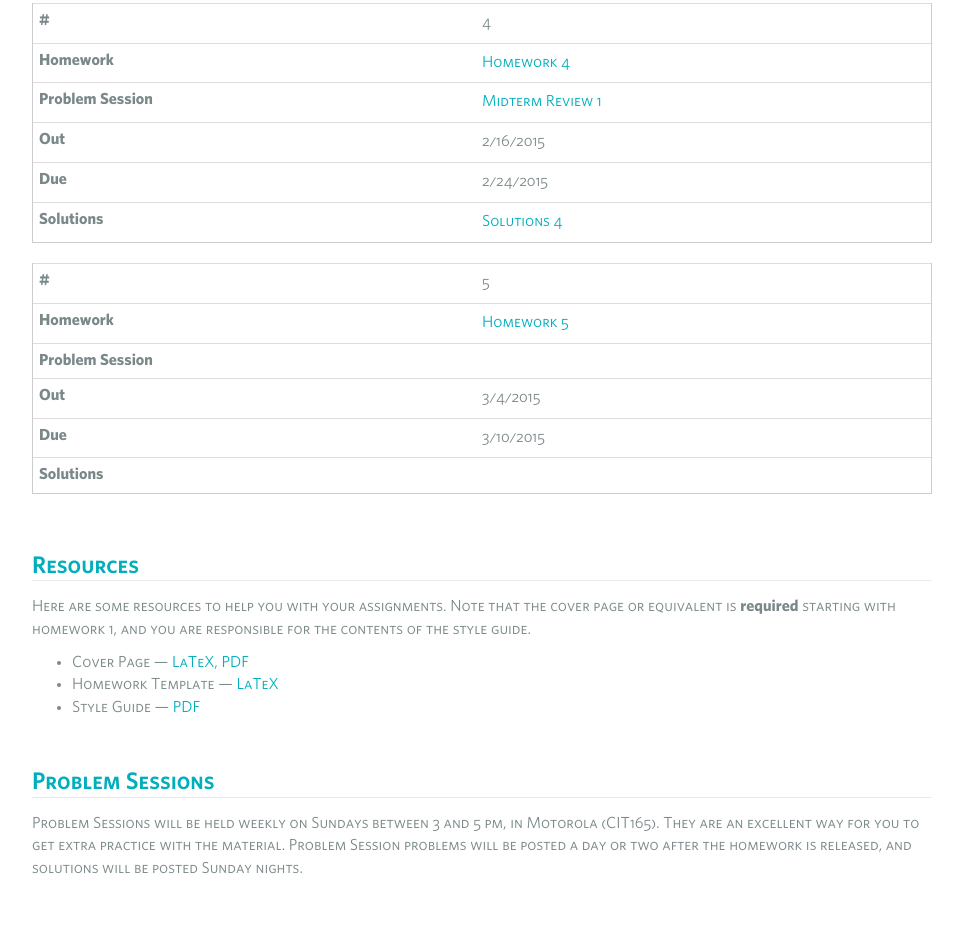
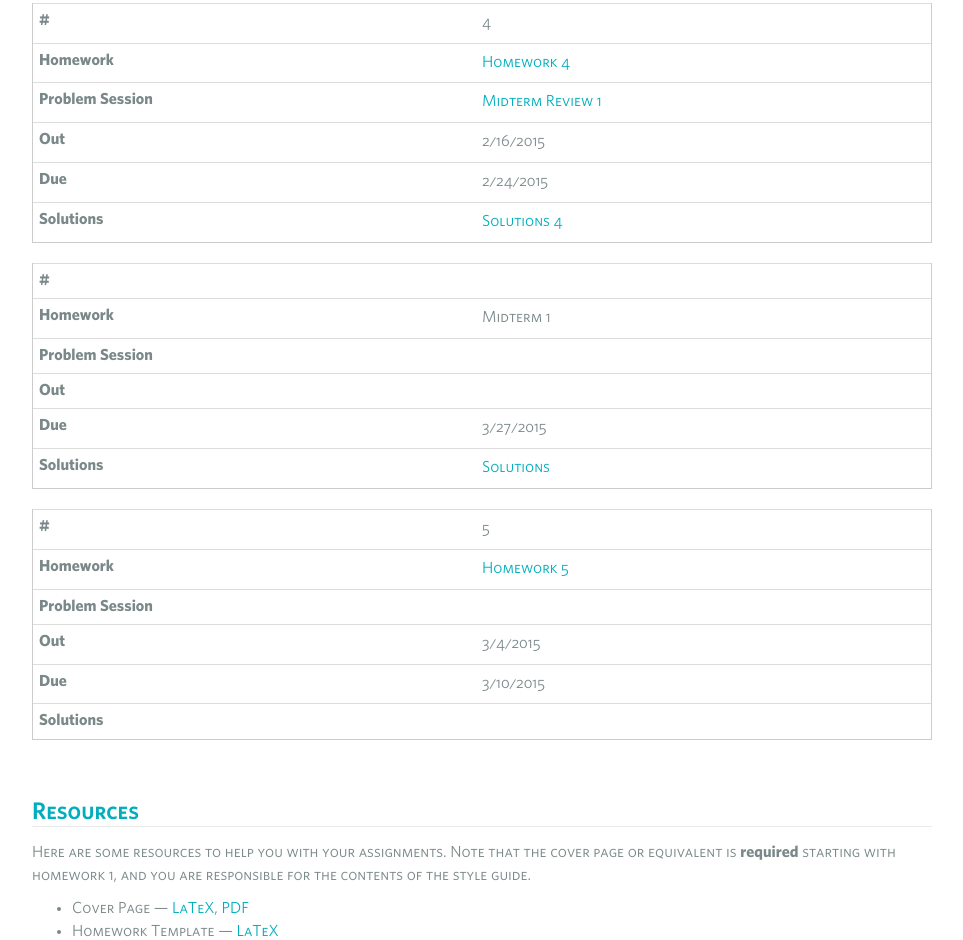
Before and after one commit to fheredea/cs22, a plain HTML site: page assignments.html in a window 1280 px wide. Shown: the part 1609-2549 px from the top of the page, without its empty margins (158-1121 px from the left). Drawn offline with nearby package versions, Linux system fonts and the light colour scheme; no server answers.

Commit message:
Add midterm 1 solutions

```diff
--- a/assignments.html
+++ b/assignments.html
@@ -134,6 +134,14 @@
                     <td><a href="static/files/sol/hw04-sol.128.pdf">Solutions 4</td>
                 </tr>
                 <tr>
+                    <td></td>
+                    <td>Midterm 1</td>
+                    <td></td>
+                    <td></td>
+                    <td>3/27/2015</td>
+                    <td><a href="static/files/sol/midterm1-sol.128.pdf">Solutions</a></td>
+                </tr>
+                <tr>
                     <td>5</td>
                     <td><a href="static/files/hw/hw05.pdf">Homework 5</a></td>
                     <td></td>
```
Also changed, not shown: 1 other file.
